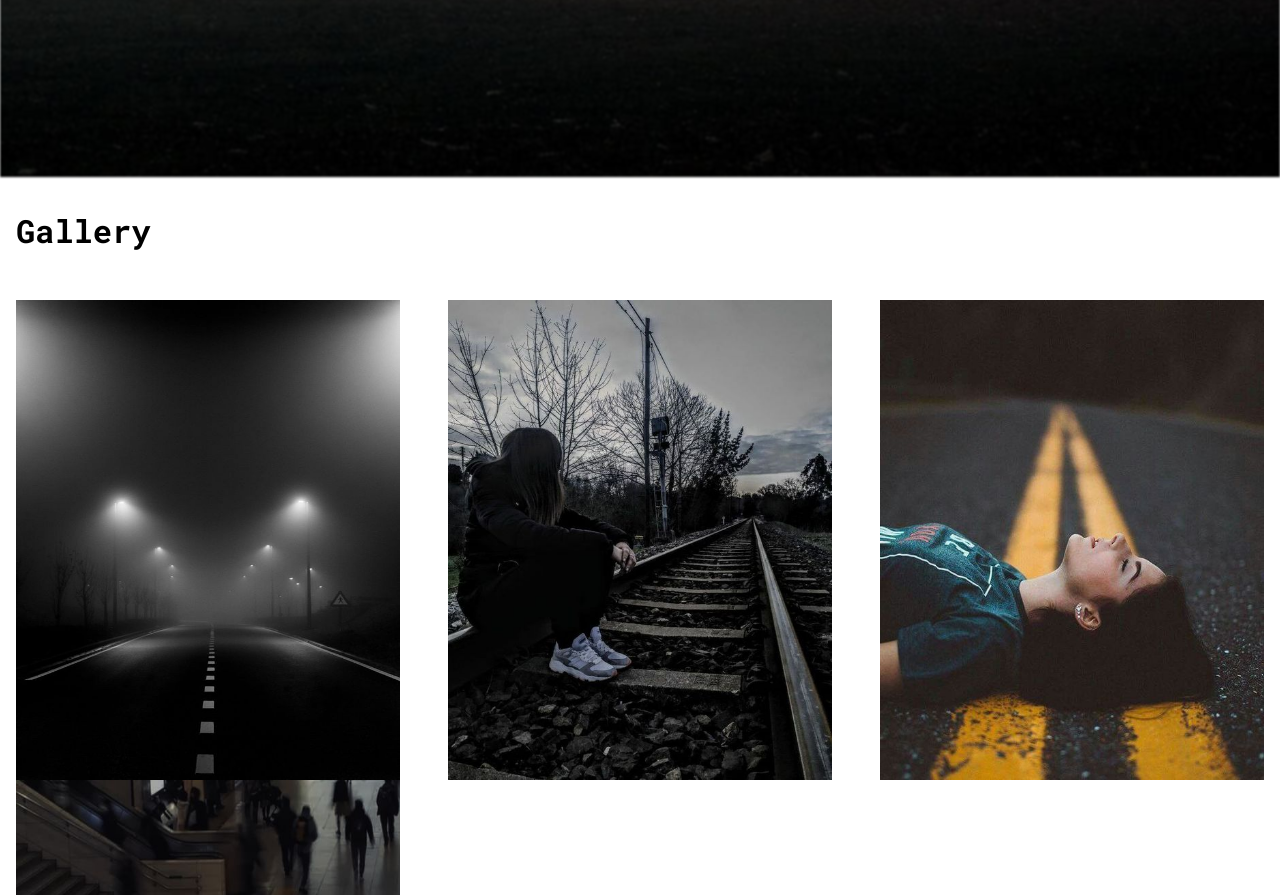
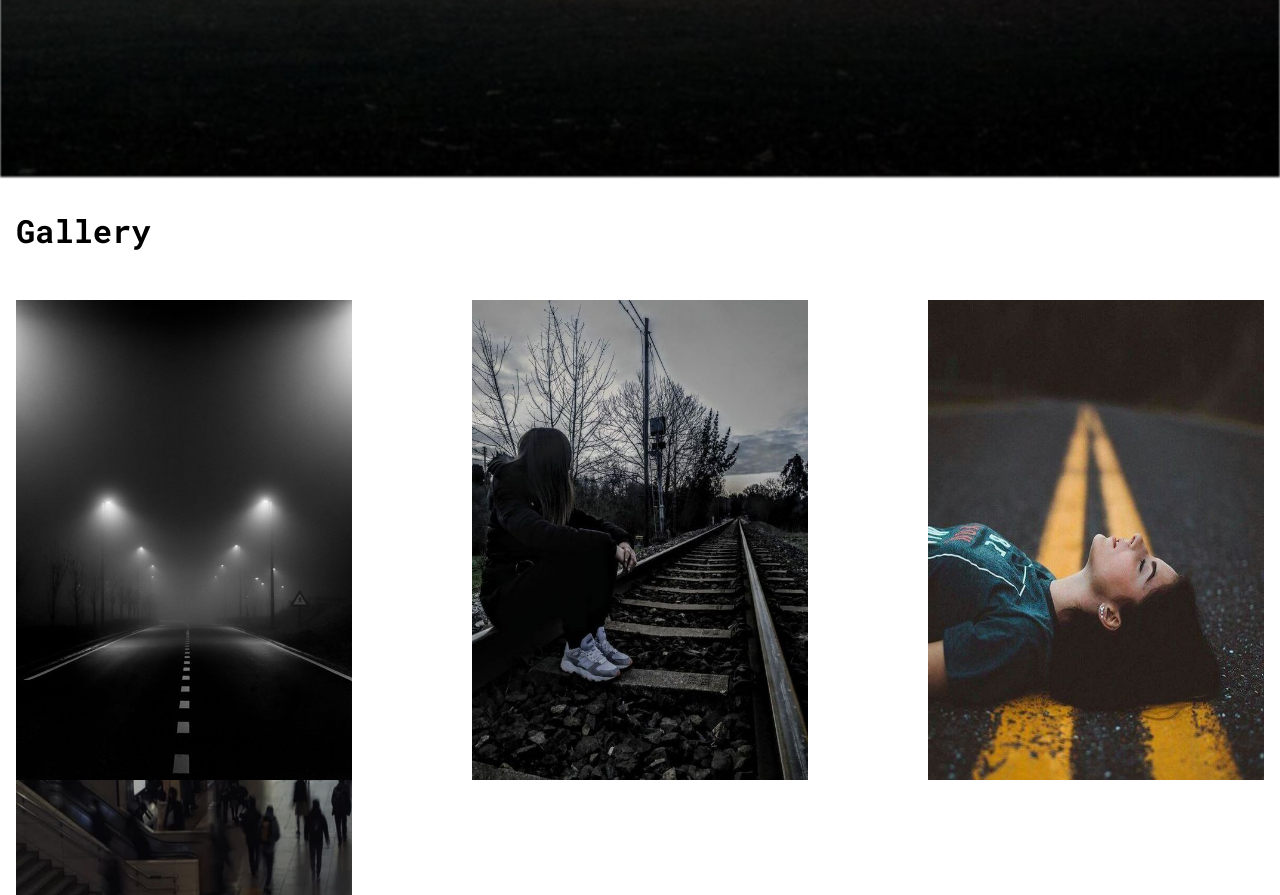
Before and after one commit to pennyhofstader/the-boring-project, a plain HTML site: page index.html in a window 1280 px wide. Shown: the part 623-1518 px from the top of the page. Drawn offline with Linux system fonts and the light colour scheme.

Commit message:
Update style.css

```diff
--- a/style.css
+++ b/style.css
@@ -181,7 +181,7 @@ h1 {
 }
 
 .image-container img {
-    width: 24rem;
+    width: 21rem;
     height: 30rem;
     transition: transform 1s;
 }
```
